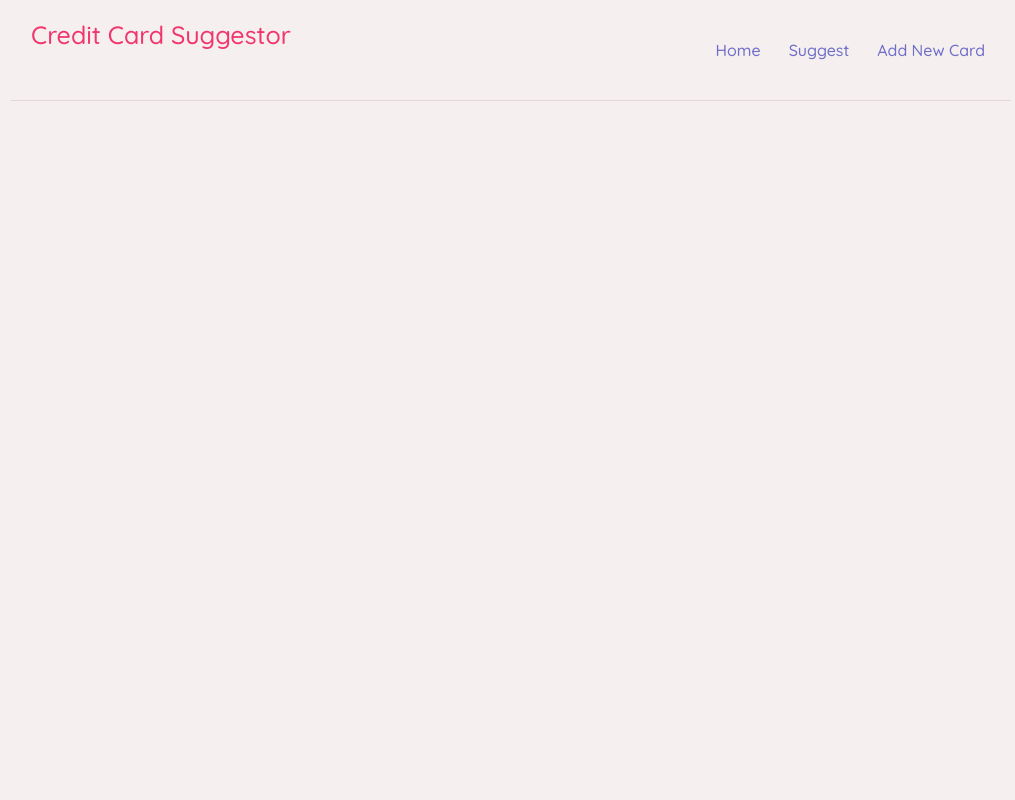
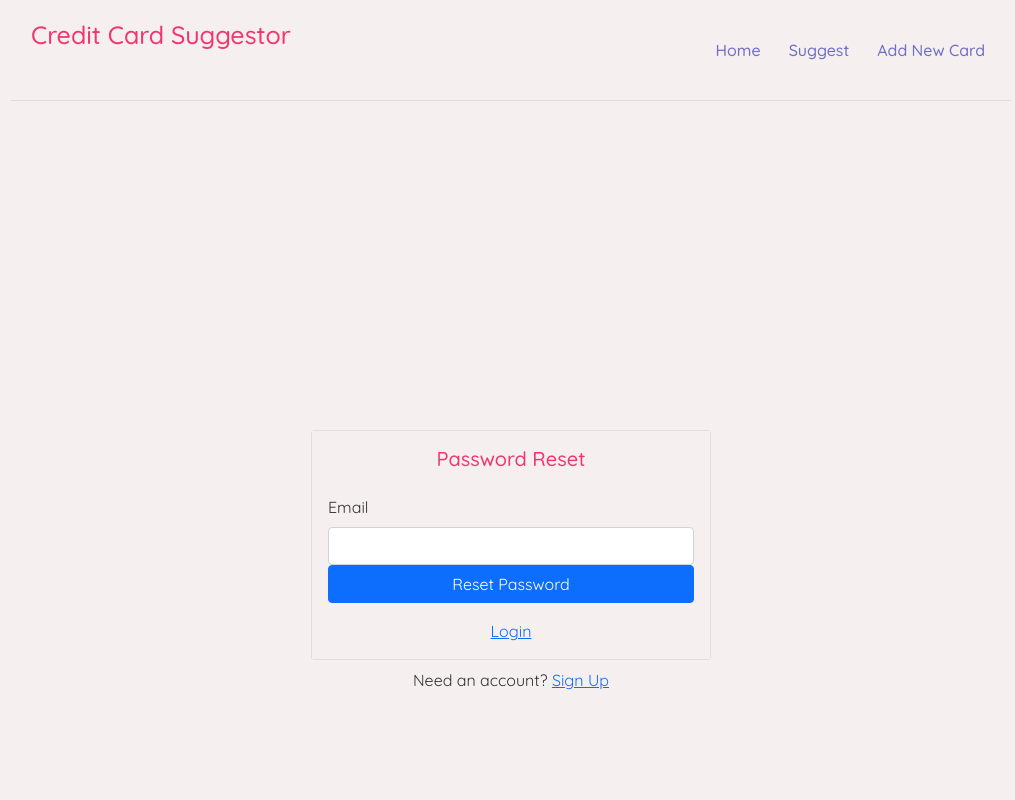
Before and after one commit to giang184/CCSuggestor, a React (Create React App) app: page /forgot-password in a window 1280 px wide. Shown: the top 800 px of the page, without its empty margins (129-1144 px from the left). Built offline with nearby package versions, Linux system fonts and the light colour scheme; no server answers.

Commit message:
add forgotpassword component

```diff
--- a/src/App.js
+++ b/src/App.js
@@ -11,6 +11,7 @@ import {Container} from 'react-bootstrap'
 import {AuthProvider} from '../src/contexts/AuthContext'
 import Profile from './components/Profile';
 import PrivateRoute from './components/PrivateRoute';
+import ForgotPassword from './components/ForgotPassword';
 
 function App() {
   return (
@@ -29,6 +30,7 @@ function App() {
                     <Route exact path='/signup' component={Signup} />
                     <Route exact path='/login' component={Login} />
                     <PrivateRoute exact path='/profile' component={Profile} />
+                    <Route path='/forgot-password' component={ForgotPassword} />
                   </div>
                 </Container>
               <PrivateRoute exact path="/suggest" component={Suggest}/>
--- /dev/null
+++ b/src/components/ForgotPassword.js
@@ -0,0 +1,54 @@
+import React, {useRef, useState} from 'react'
+import { Form, Button, Card, Alert} from 'react-bootstrap'
+import {useAuth} from '../contexts/AuthContext'
+import { Link } from "react-router-dom"
+
+export default function ForgotPassword() {
+  const emailRef = useRef()
+  const { resetPassword} = useAuth()
+  const [error, setError] = useState("")
+  const [message, setMessage] = useState("")
+  const [loading, setLoading] = useState(false)
+
+  async function handleSubmit(e) {
+    e.preventDefault()
+
+    try {
+      setMessage('')
+      setError("")
+      setLoading(true)
+      await resetPassword(emailRef.current.value)
+      setMessage('Check your email for reset instructions')
+    } catch {
+      setError("Failed to reset password")
+    }
+
+    setLoading(false)
+  }
+
+  return (
+    <>
+      <Card>
+        <Card.Body>
+          <h2 className="text-center mb-4">Password Reset</h2>
+          {error && <Alert variant="danger">{error}</Alert>}
+          <Form onSubmit={handleSubmit}>
+            <Form.Group id="email">
+              <Form.Label>Email</Form.Label>
+              <Form.Control type="email" ref={emailRef} required />
+            </Form.Group>
+            <Button disabled={loading} className="w-100" type="submit">
+              Reset Password
+            </Button>
+          </Form>
+          <div className="w-100 text-center mt-3">
+            <Link to="/login">Login</Link>
+          </div>
+        </Card.Body>
+      </Card>
+      <div className="w-100 text-center mt-2">
+        Need an account? <Link to="/signup">Sign Up</Link>
+      </div>
+    </>
+  )
+}
```
Lines whose indentation alone changed are shown as unchanged.
